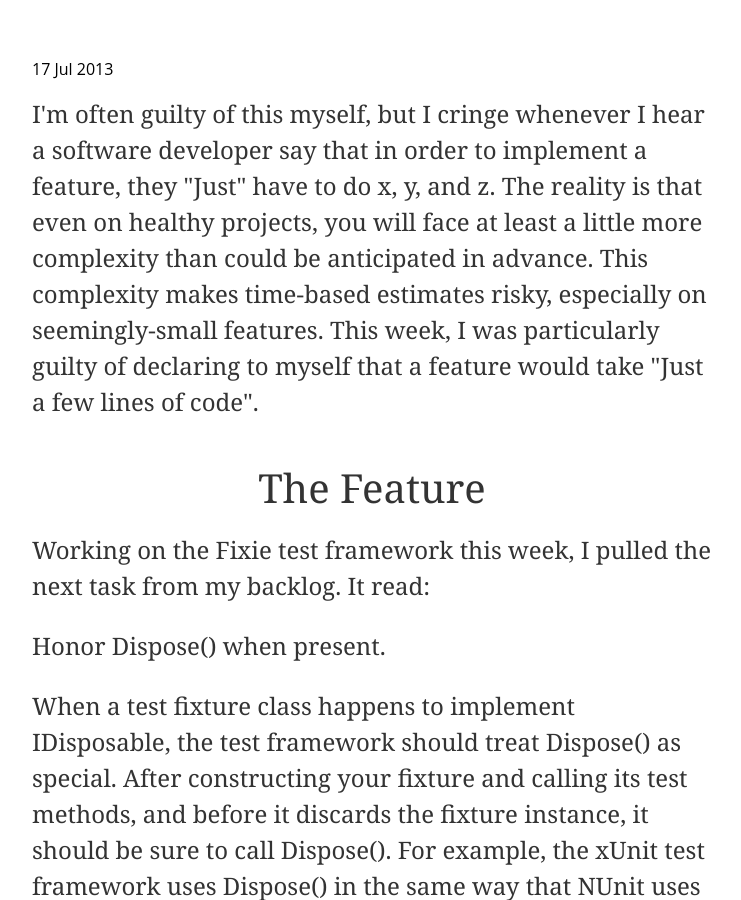
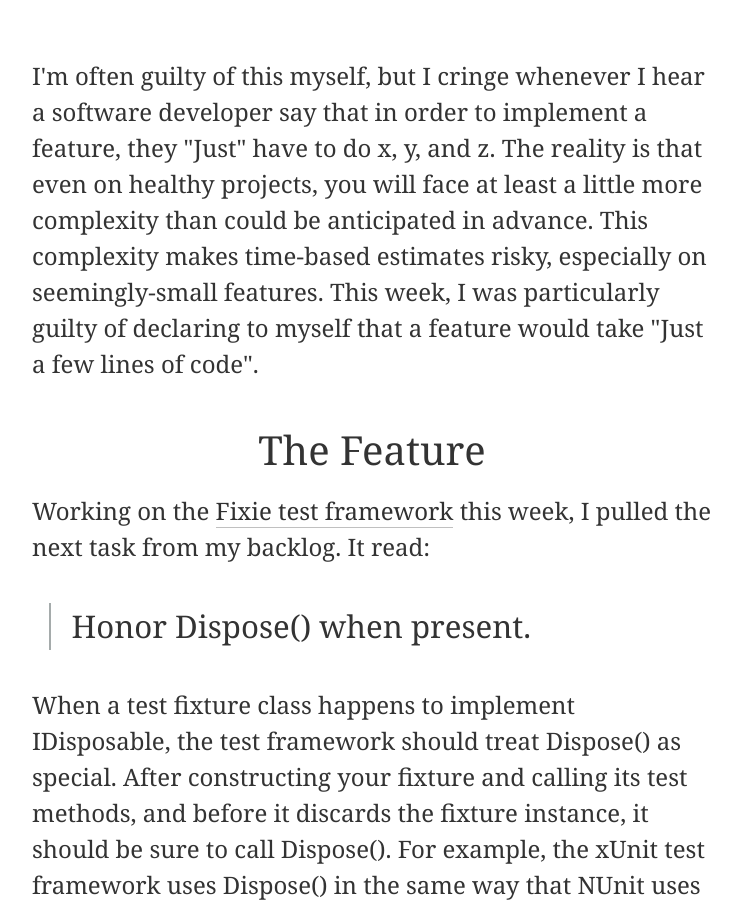
Before and after one commit to plioi/plioi.github.io, a Jekyll site: the page built from index.html, in a window 1280 px wide and 900 px high. Shown: the whole window, without its empty margins (268-1009 px from the left). Built offline with Jekyll 4.4.1, drawn with Linux system fonts in a browser that asks for light colours.

Commit message:
Fix index template to mimic single-post template.

```diff
--- a/index.html
+++ b/index.html
@@ -4,6 +4,7 @@
 ---
 {% for post in site.posts limit:1 %}
   <h1><a href="{{ post.url }}">{{ post.title }}</a></h1>
-  <div>{{ post.date | date_to_string }}</div>
+  <div class="post">
   {{ post.content }}
+  </div>
 {% endfor %}
```
